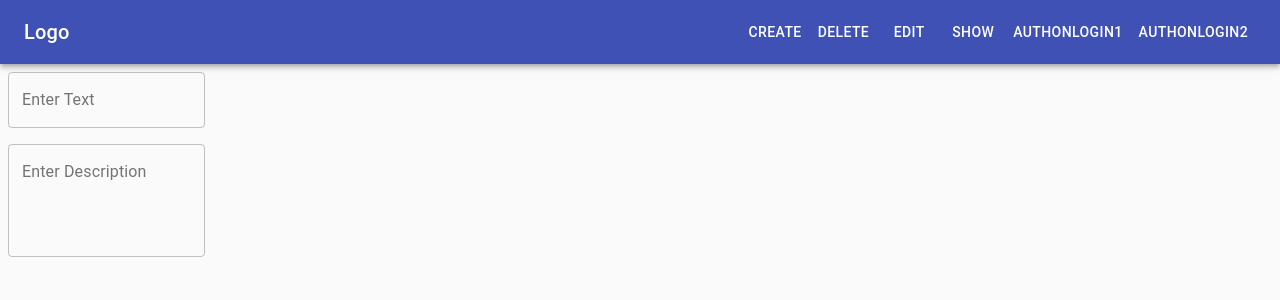
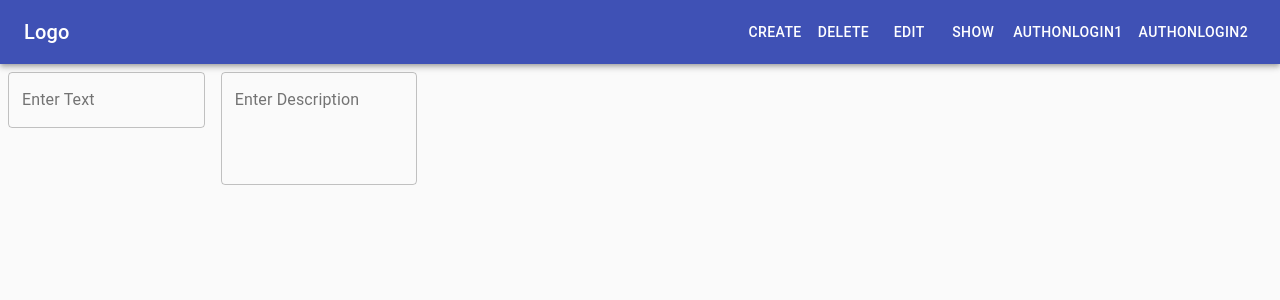
Before and after one commit to JakeDVirus/practice_streams, a React (Create React App) app: page /streams/new in a window 1280 px wide. Shown: the top 300 px of the page. Built offline with nearby package versions, Linux system fonts and the light colour scheme.

Commit message:
clean code

```diff
--- a/src/components/streams/StreamCreate.js
+++ b/src/components/streams/StreamCreate.js
@@ -44,17 +44,8 @@ const StreamCreate = () => {
 
   return (
     <form className={classes.root} noValidate autoComplete="off">
-      <div>
-        <Field
-          name="title"
-          component={renderedBasicInputField}
-        />
-      </div>
-      <div>
-        <Field
-          name="description"
-          component={renderedMultilineField}/>
-      </div>
+        <Field name="title" component={renderedBasicInputField} />
+        <Field name="description" component={renderedMultilineField}/>
     </form>
   );
 };
```
